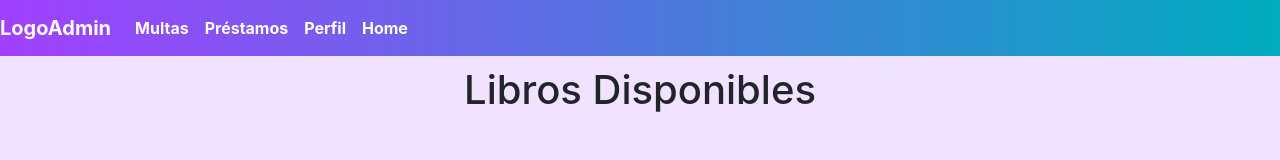
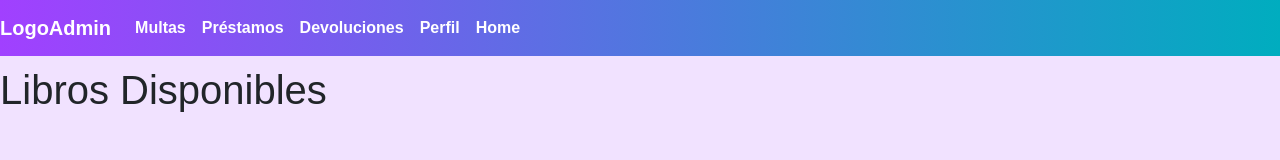
Before and after one commit to CaroJimenez/BibliotecaUniversitaria-Front, a React (Create React App) app: page /list_books in a window 1280 px wide. Shown: the top 160 px of the page. Built offline with nearby package versions, Linux system fonts and the light colour scheme; no server answers.

Commit message:
Navbar y paths agregados

```diff
--- a/src/components/NavbarAdmin.js
+++ b/src/components/NavbarAdmin.js
@@ -1,9 +1,9 @@
-import React, {useState, useContext} from "react";
+import React, { useState, useContext } from "react";
 // import ThemeContext from "./ThemeContext";
 
 const NavbarAdmin = () => {
   const [isExpanded, setIsExpanded] = useState(false);
-  const [theme, setTheme ] = useState("claro")
+  const [theme, setTheme] = useState("claro");
   // const { theme, setTheme } = useContext(ThemeContext);
 
   // const handleThemeChange = () => {
@@ -11,12 +11,10 @@ const NavbarAdmin = () => {
   // };
 
   return (
-    <nav className={`navbar navbar-expand-lg navbar-${theme} fondoNavbar-${theme}`}>
-      <a
-        href="/list_books"
-        className="navbar-brand"
-        style={{ float: "left" }}
-      >
+    <nav
+      className={`navbar navbar-expand-lg navbar-${theme} fondoNavbar-${theme}`}
+    >
+      <a href="/list_books" className="navbar-brand" style={{ float: "left" }}>
         LogoAdmin
       </a>
       <button
@@ -34,23 +32,36 @@ const NavbarAdmin = () => {
       <div
         className="collapse navbar-collapse"
         id="navbarSupportedContent"
-        style={{textAlign: "right"}}
+        style={{ textAlign: "right" }}
       >
         <ul className="navbar-nav d-flex justify-content-end">
           <li className="nav-item">
-            <a href="/list_books" className="nav-link">Multas</a>
+            <a href="/multas" className="nav-link">
+              Multas
+            </a>
           </li>
           <li className="nav-item">
-            <a href="/prestamos" className="nav-link">Préstamos</a>
+            <a href="/solicitudes_prestamos" className="nav-link">
+              Préstamos
+            </a>
           </li>
           <li className="nav-item">
-            <a href="/perfil" className="nav-link">Perfil</a>
+            <a href="/devoluciones_libros" className="nav-link">
+              Devoluciones
+            </a>
           </li>
           <li className="nav-item">
-            <a href="/perfil" className="nav-link">Home</a>
+            <a href="/perfil" className="nav-link">
+              Perfil
+            </a>
           </li>
           <li className="nav-item">
-          {/* <button onClick={handleThemeChange}>Cambiar tema</button> */}
+            <a href="/perfil" className="nav-link">
+              Home
+            </a>
+          </li>
+          <li className="nav-item">
+            {/* <button onClick={handleThemeChange}>Cambiar tema</button> */}
           </li>
         </ul>
       </div>
@@ -58,5 +69,4 @@ const NavbarAdmin = () => {
   );
 };
 
-
 export default NavbarAdmin;
--- a/src/views/RequestBookLoan/BookLoanRequest.js
+++ b/src/views/BookLoanRequest/BookLoanRequest.js
@@ -1,9 +1,11 @@
 import React from "react";
 import "./BookLoanRequest.css";
+import NavbarStudent from "../../components/NavbarStudent";
 
 function BookLoanRequest() {
   return (
     <div className="book-loan-request">
+      <NavbarStudent />
       <h1 className="title">Solicitar Préstamo</h1>
       <div className="book-info">
         <img
--- a/src/views/RequestBooks/RequestBooks.js
+++ b/src/views/RequestBooks/RequestBooks.js
@@ -1,5 +1,6 @@
 import React, { useState } from "react";
 import "./RequestBooks.css";
+import NavbarAdmin from "../../components/NavbarAdmin";
 
 function RequestBooks() {
   const [searchTerm, setSearchTerm] = useState("");
@@ -34,6 +35,7 @@ function RequestBooks() {
 
   return (
     <div>
+      <NavbarAdmin />
       <main>
         <input
           type="text"
--- a/src/views/ViewFinesBooks/ViewFinesBooks.js
+++ b/src/views/ViewFinesBooks/ViewFinesBooks.js
@@ -1,5 +1,6 @@
 import React, { useState } from "react";
 import "./ViewFinesBooks.css";
+import NavbarAdmin from "../../components/NavbarAdmin";
 
 function ViewFinesBooks() {
   const [searchTerm, setSearchTerm] = useState("");
@@ -31,6 +32,7 @@ function ViewFinesBooks() {
 
   return (
     <div>
+      <NavbarAdmin />
       <main>
         <input
           type="text"
--- a/src/views/ViewRequestBooks/ViewRequestBooks.js
+++ b/src/views/ViewRequestBooks/ViewRequestBooks.js
@@ -1,5 +1,6 @@
 import React, { useState } from "react";
 import "./ViewRequestBooks.css";
+import NavbarAdmin from "../../components/NavbarAdmin";
 
 function ViewRequestBooks() {
   const [searchTerm, setSearchTerm] = useState("");
@@ -31,6 +32,7 @@ function ViewRequestBooks() {
 
   return (
     <div>
+      <NavbarAdmin />
       <main>
         <input
           type="text"
```
Also changed, not shown: src/App.js (+21 -2 lines), src/views/BookLoanRequest/BookLoanRequest.css (renamed from src/views/RequestBookLoan/BookLoanRequest.css), 1 other file (tests, documents, lock files or other folders).
